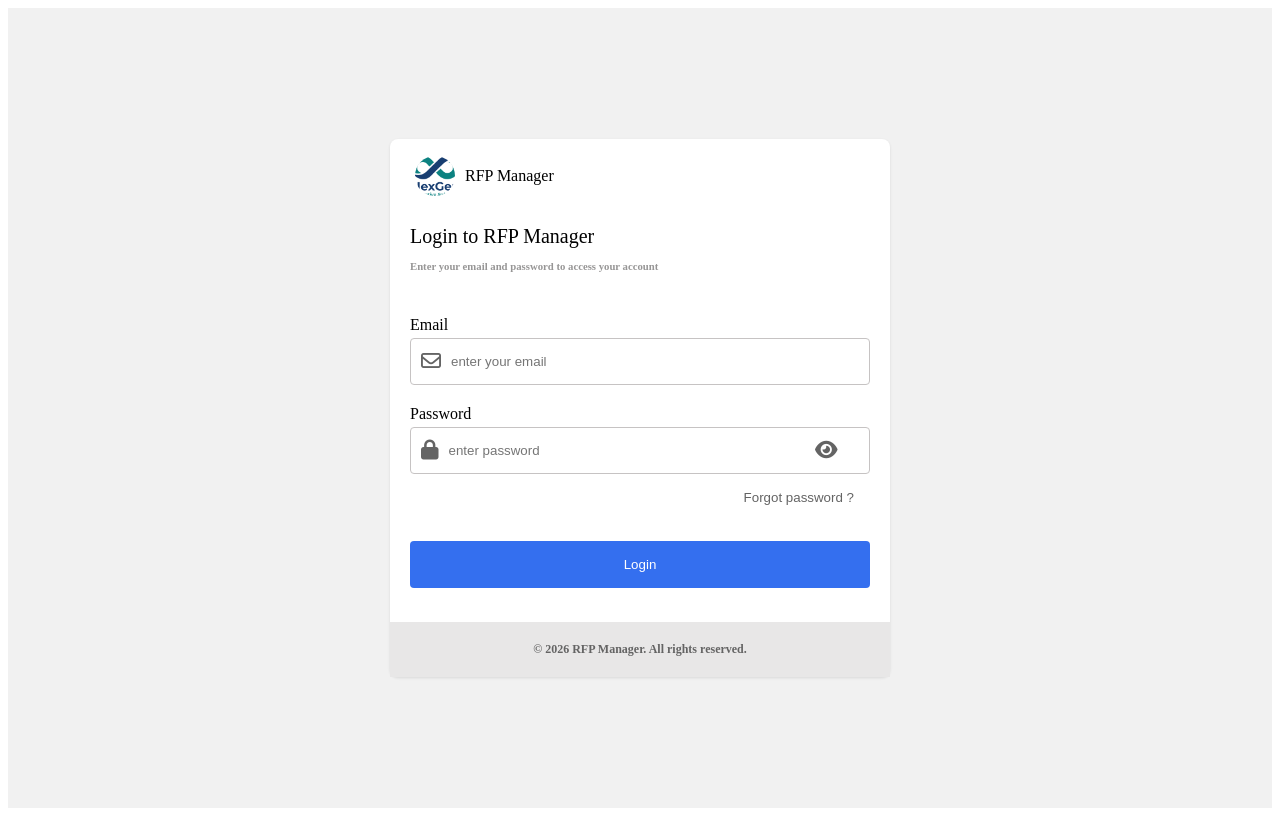
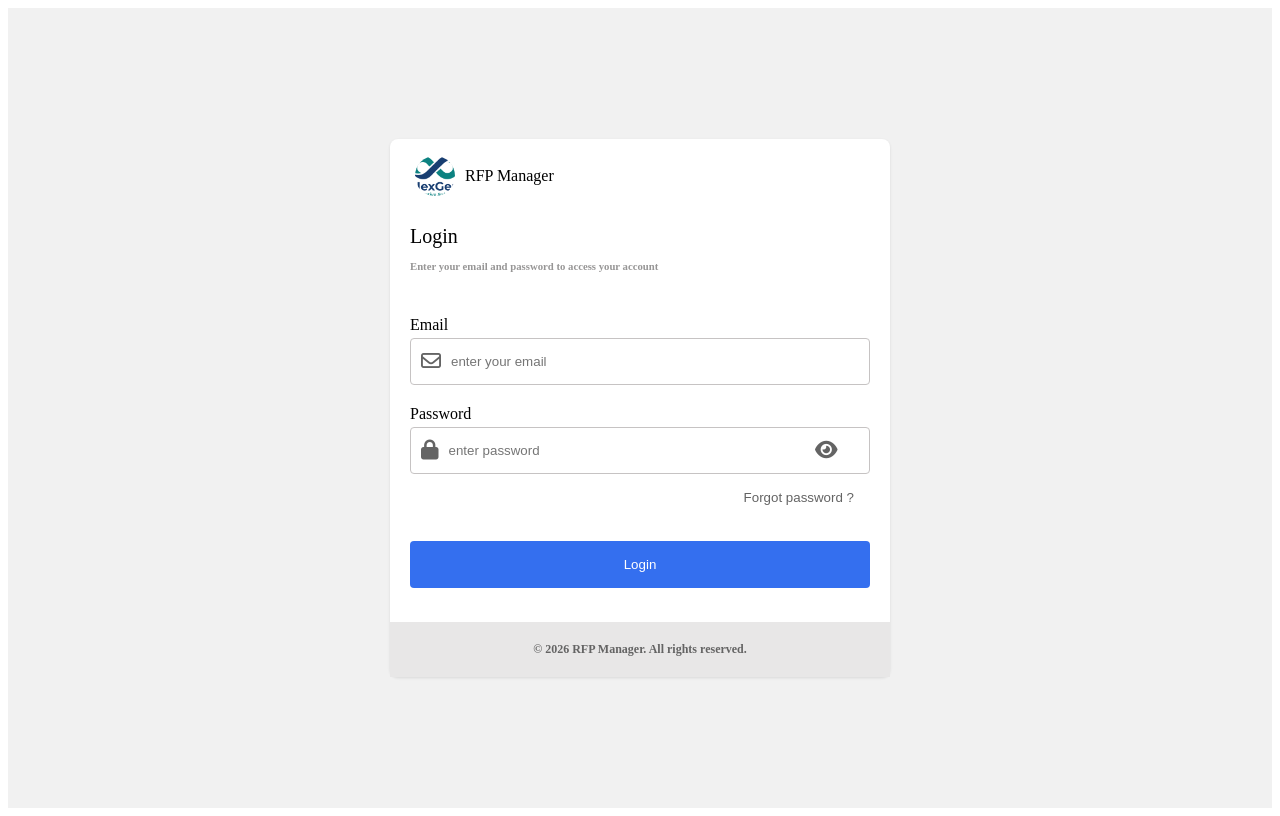
Before and after one commit to kamranwani/rfp, a plain HTML site: page index.html in a window 1280 px wide. Drawn offline with Linux system fonts and the light colour scheme.

Commit message:
local push

```diff
--- a/index.html
+++ b/index.html
@@ -19,7 +19,7 @@
                     <img src="./assets/nexgenlogok.png" alt="RFP manager">
                     <h2>RFP Manager</h2>
                 </div>
-                <h1 class="header-heading">Login to RFP Manager</h1>
+                <h1 class="header-heading">Login</h1>
                 <h6 class="header-sub-heading">Enter your email and password to access your account</h6>
             </div>
             <form method="post" id="login-form">
```
